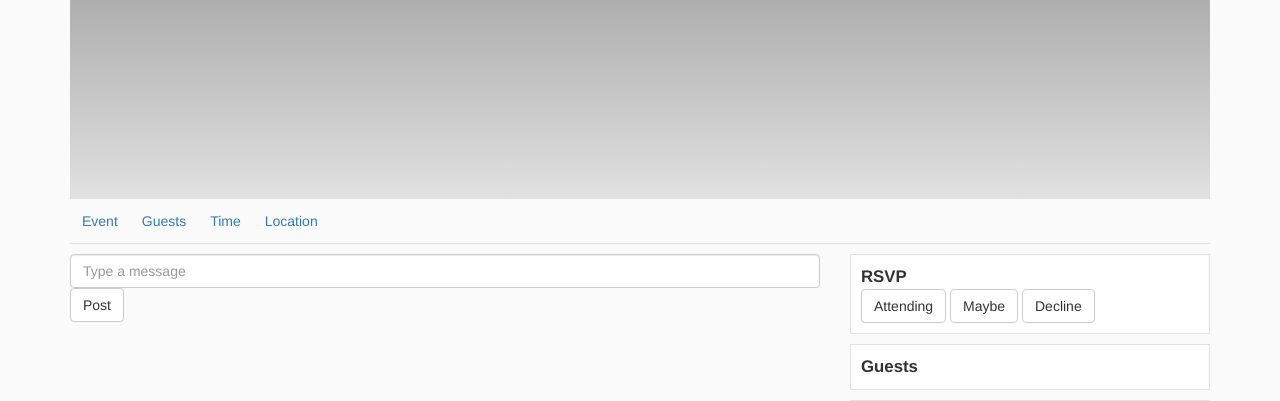
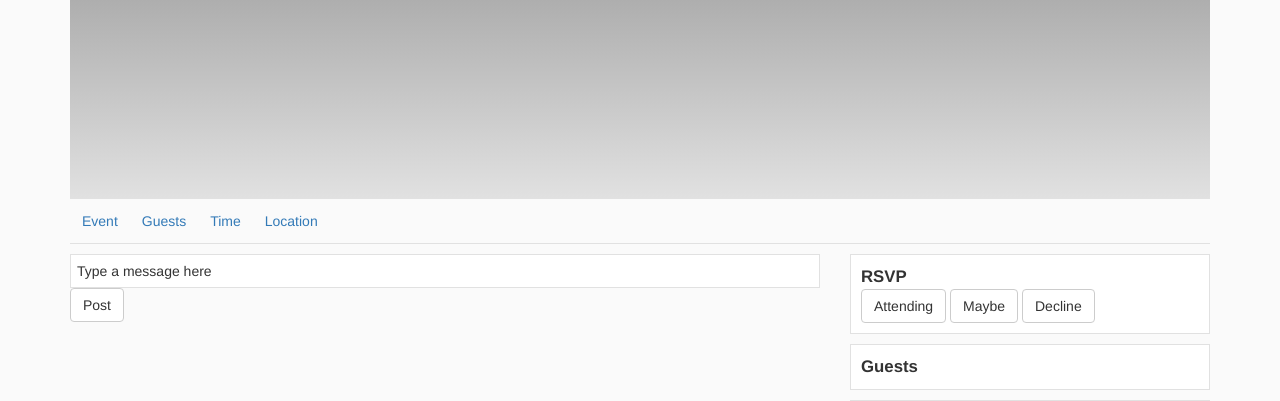
Before and after one commit to WilliamDo/event-planner, a Flask app: page /event/1 in a window 1280 px wide. Shown: the part 73-474 px from the top of the page. Run offline with Flask 2, Linux system fonts and the light colour scheme; data that the repository does not hold is empty; some libraries are stand-ins or nearby versions.

Commit message:
change post input to an editable div

```diff
--- a/templates/event.html
+++ b/templates/event.html
@@ -36,6 +36,12 @@
       font-size: larger;
     }
 
+    #newPostEditor {
+      background-color: #ffffff;
+      border: 1px solid #E1E1E1;
+      padding: 6px;
+    }
+
   </style>
 {% endblock %}
 {% block content %}
@@ -57,7 +63,7 @@
           <div class="col-sm-8">
 
             <div>
-              <input id="newPostContent" class="form-control" type="text" placeholder="Type a message">
+              <div id="newPostEditor" contenteditable="true">Type a message here</div>
               <button onClick="PostsWidget.newPost()" class="btn btn-default" type="button">Post</button>
             </div>
 
@@ -139,7 +145,7 @@
 
     config: {
       container: $("#postsContainer"),
-      postContentInput: $("#newPostContent")
+      postContentInput: $("#newPostEditor")
     },
 
     init: function() {
@@ -186,7 +192,7 @@
     },
 
     newPost: function() {
-      var message = this.config.postContentInput.val();
+      var message = this.config.postContentInput.text();
       $.ajax({
         url: `http://localhost:3000/event/${EventModel.eventId}/posts`,
         dataType: "json",
@@ -194,6 +200,7 @@
         data: { name: "Lightning", message: message }
       }).done(function(response) {
         // Refresh
+        PostsWidget.config.postContentInput.text('');
         PostsWidget.loadPosts();
       });
     }
```
